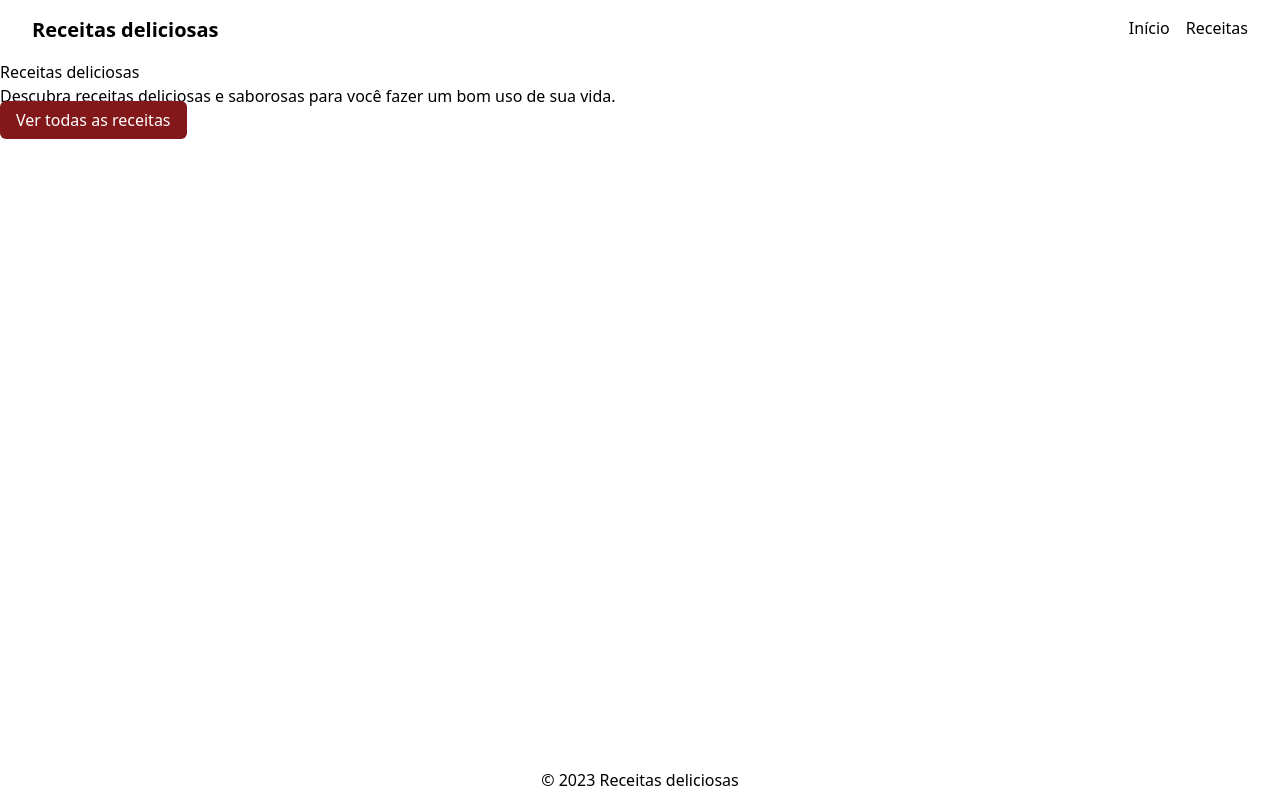
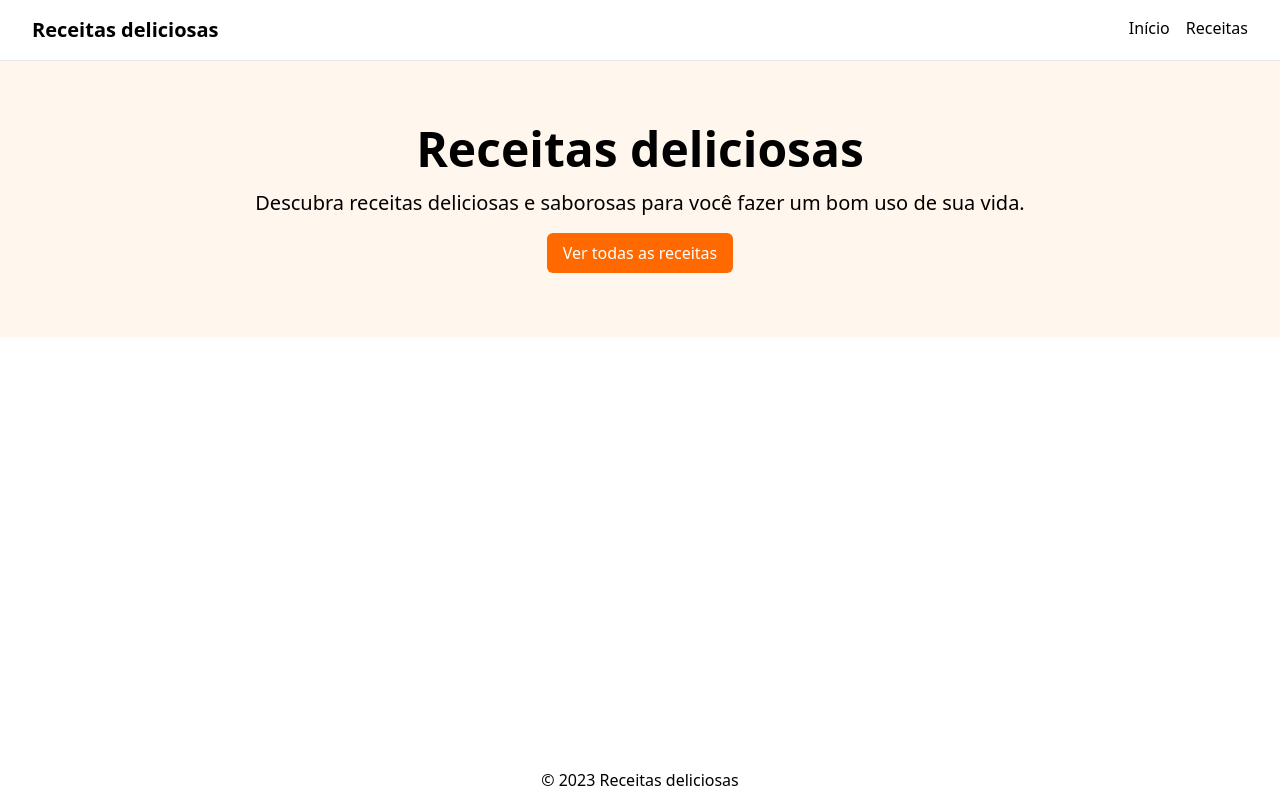
Before and after one commit to Ramonprog/recepies-nextjs, a Next.js app: page / in a window 1280 px wide. Built offline with nearby package versions, Linux system fonts and the light colour scheme.

Commit message:
feat: adiciona section Hero

```diff
--- a/src/app/page.tsx
+++ b/src/app/page.tsx
@@ -3,16 +3,16 @@ import Link from "next/link";
 
 export default function Home() {
   return (
-   <main className="flex-grow">
-    <div className="container mx-auto">
-      <section>
-        <h1>Receitas deliciosas</h1>
-        <p>Descubra receitas deliciosas e saborosas para você fazer um bom uso de sua vida.</p>
-        <Link className="bg-red-900 text-white px-4 py-2 rounded-md" href="/receitas">
-          Ver todas as receitas
-        </Link>
+    <main className="flex-grow">
+      <section className="bg-orange-50">
+        <div className="container mx-auto flex flex-col items-center justify-center gap-4 py-16 px-8">
+          <h1 className="text-5xl font-bold">Receitas deliciosas</h1>
+          <p className='text-xl'>Descubra receitas deliciosas e saborosas para você fazer um bom uso de sua vida.</p>
+          <Link className="bg-orange-500 text-white px-4 py-2 rounded-md" href="/receitas">
+            Ver todas as receitas
+          </Link>
+        </div>
       </section>
-    </div>
-   </main>
+    </main>
   );
 }
--- a/src/components/Headers/index.tsx
+++ b/src/components/Headers/index.tsx
@@ -2,7 +2,7 @@ import Link from "next/link";
 
 export function Headers() {
   return (
-    <header className="py-4 px-8 bg-white text-black ">
+    <header className="py-4 px-8 bg-white text-black border-b border-gray-200 shadow-md">
       <div className="container mx-auto flex w-full justify-between">
         <Link className="text-xl font-bold" href="/">
           Receitas deliciosas
```
